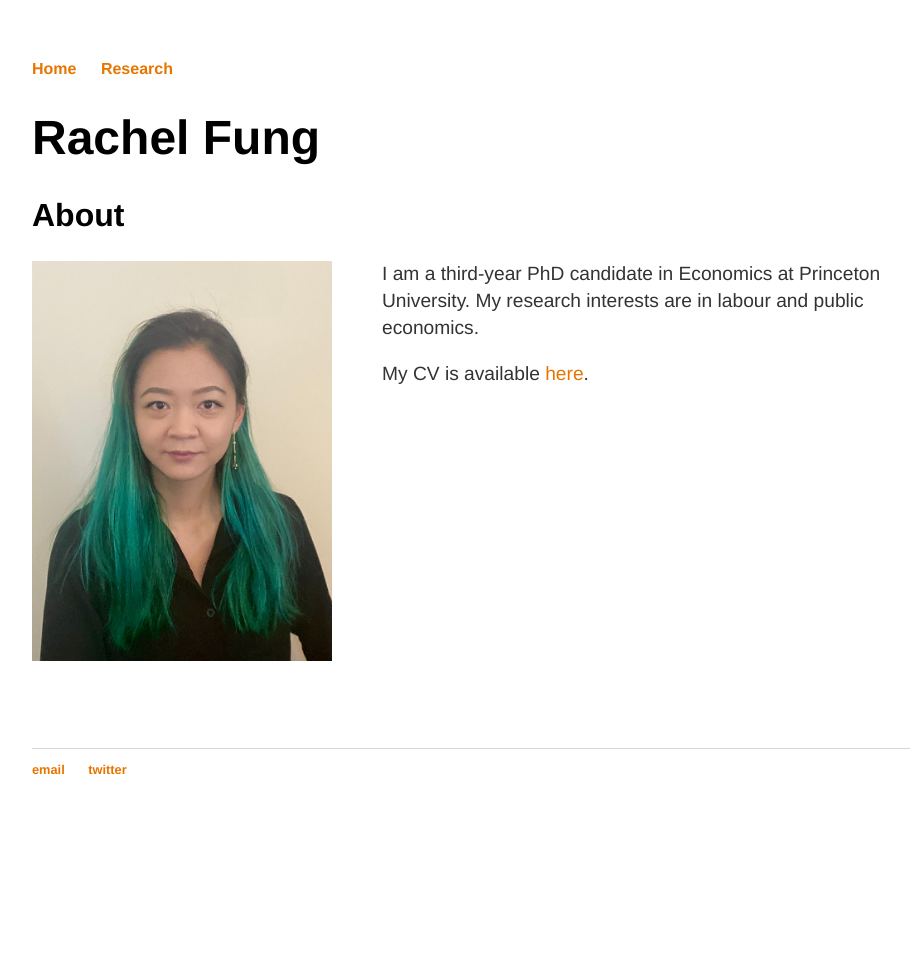
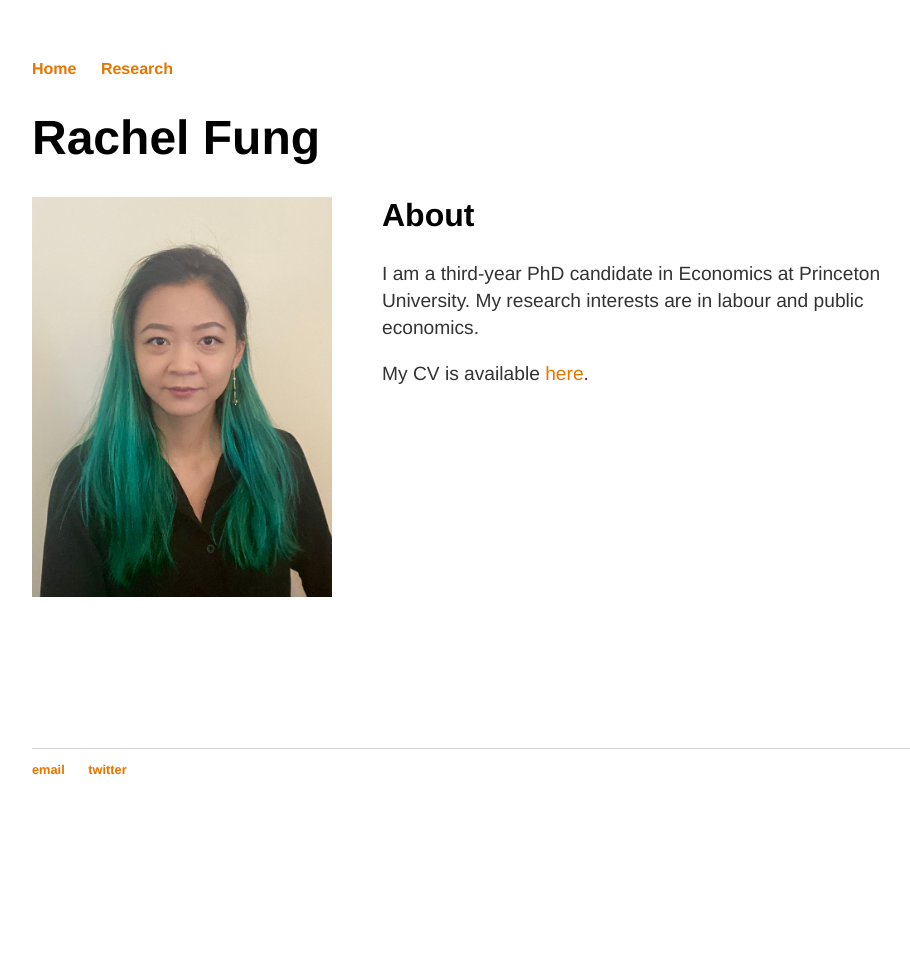
Before and after one commit to rachelylfung/rachelylfung.github.io, a Jekyll site: the page built from index.md, in a window 1280 px wide. Shown: the whole page, without its empty margins (160-1070 px from the left). Built offline with Jekyll 4.4.1, drawn with Linux system fonts in a browser that asks for light colours.

Commit message:
Update index.md

```diff
--- a/index.md
+++ b/index.md
@@ -7,8 +7,10 @@ title: Rachel Fung
 </div>
 
 
+
+<img src="https://rachelylfung.github.io/assets/headshot.jpg" title="Rachel Fung" width="300" height="400" img align="left" style="padding-right:50px;"/>
+
 ## About
-<img src="https://rachelylfung.github.io/assets/headshot.jpg" title="Rachel Fung" width="300" height="400" img align="left" style="padding-right:50px;"/>
 
 I am a third-year PhD candidate in Economics at Princeton University. My research interests are in labour and public economics.
 
```
